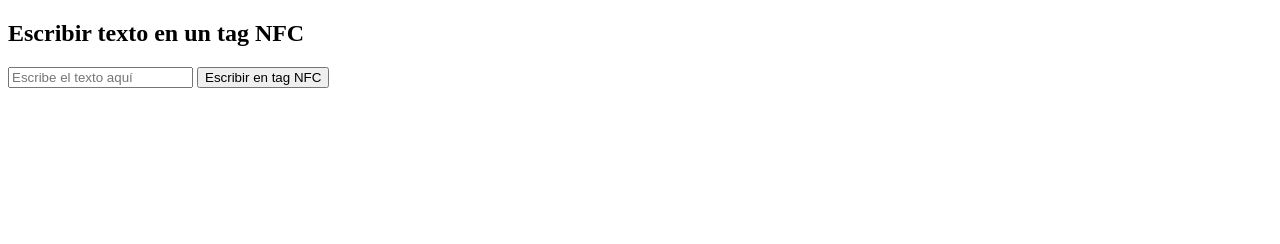
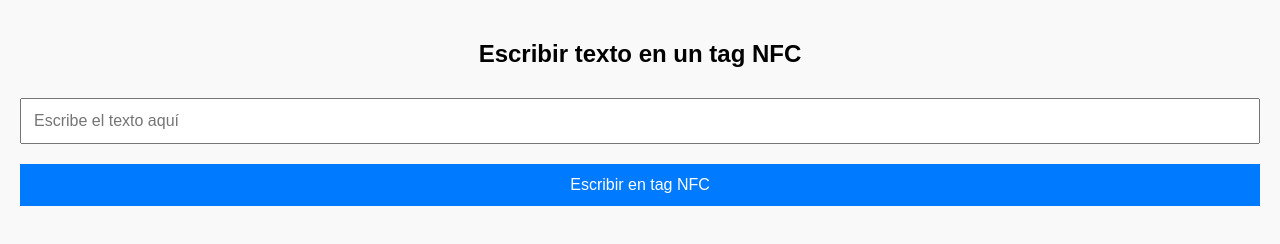
Before and after one commit to luisfigueroaa/nfc_reader, a plain HTML site: page index.html in a window 1280 px wide. Drawn offline with Linux system fonts and the light colour scheme.

Commit message:
cambios para celular

```diff
--- a/index.html
+++ b/index.html
@@ -2,7 +2,44 @@
 <html lang="es">
 <head>
   <meta charset="UTF-8" />
+  <meta name="viewport" content="width=device-width, initial-scale=1.0" />
   <title>Escribir texto en NFC</title>
+  <style>
+    body {
+      font-family: Arial, sans-serif;
+      padding: 20px;
+      margin: 0;
+      background-color: #f9f9f9;
+    }
+    h2 {
+      text-align: center;
+    }
+    input[type="text"] {
+      width: 100%;
+      padding: 12px;
+      font-size: 16px;
+      margin-top: 10px;
+      margin-bottom: 20px;
+      box-sizing: border-box;
+    }
+    button {
+      width: 100%;
+      padding: 12px;
+      font-size: 16px;
+      background-color: #007bff;
+      color: white;
+      border: none;
+      cursor: pointer;
+    }
+    button:hover {
+      background-color: #0056b3;
+    }
+    #mensaje {
+      margin-top: 20px;
+      text-align: center;
+      font-weight: bold;
+    }
+  </style>
 </head>
 <body>
   <h2>Escribir texto en un tag NFC</h2>
```
